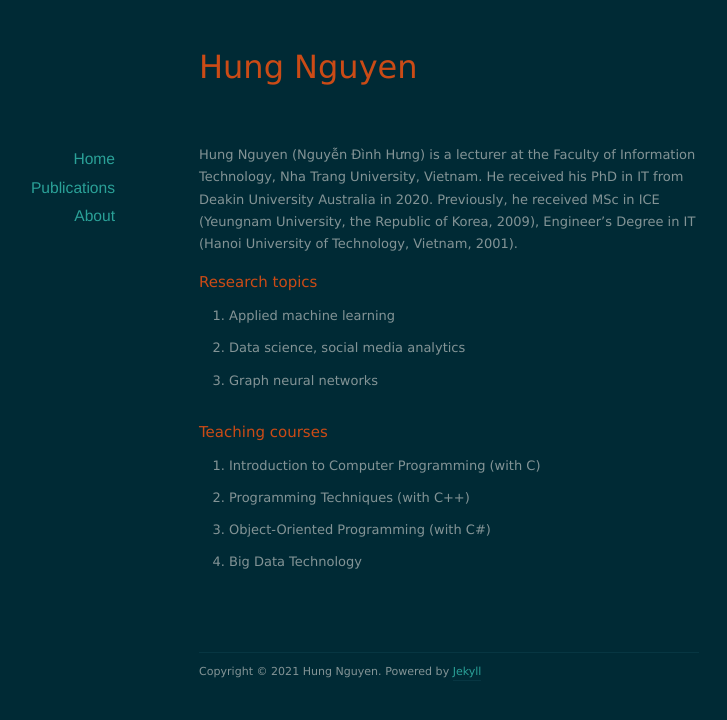
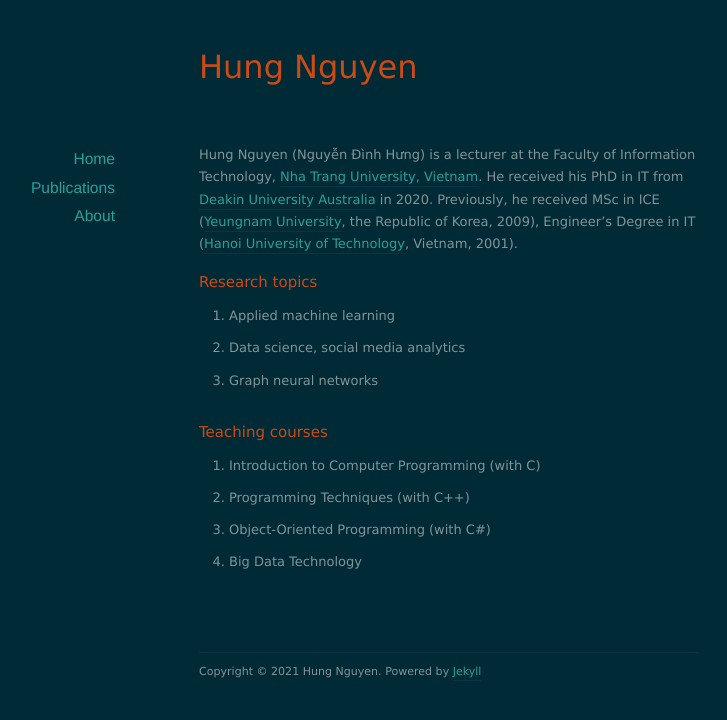
Before and after one commit to nd-hung/nd-hung.github.io, a Jekyll site: the page built from about/index.markdown, in a window 1280 px wide. Shown: the top 720 px of the page, without its empty margins (191-918 px from the left). Built offline with Jekyll 4.4.1, drawn with Linux system fonts in a browser that asks for light colours; nearby versions of some CDN libraries; part of the change alters nothing that is shown.

```diff
--- a/about/index.markdown
+++ b/about/index.markdown
@@ -3,7 +3,7 @@ layout: default
 title: About
 ---
 
-Hung Nguyen (Nguyễn Đình Hưng) is a lecturer at the Faculty of Information Technology, Nha Trang University, Vietnam. He received his PhD in IT from Deakin University Australia in 2020. Previously, he received MSc in ICE (Yeungnam University, the Republic of Korea, 2009), Engineer's Degree in IT (Hanoi University of Technology, Vietnam, 2001).
+Hung Nguyen (Nguyễn Đình Hưng) is a lecturer at the Faculty of Information Technology, [Nha Trang University, Vietnam](http://ntu.edu.vn). He received his PhD in IT from [Deakin University Australia](https://www.deakin.edu.au) in 2020. Previously, he received MSc in ICE ([Yeungnam University](http://www.yu.ac.kr), the Republic of Korea, 2009), Engineer's Degree in IT ([Hanoi University of Technology](https://hust.edu.vn/), Vietnam, 2001).
 
 ## Research topics
 - Applied machine learning
```
